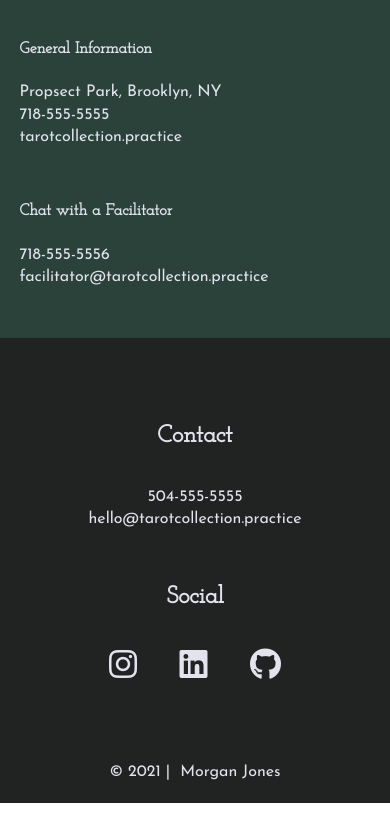
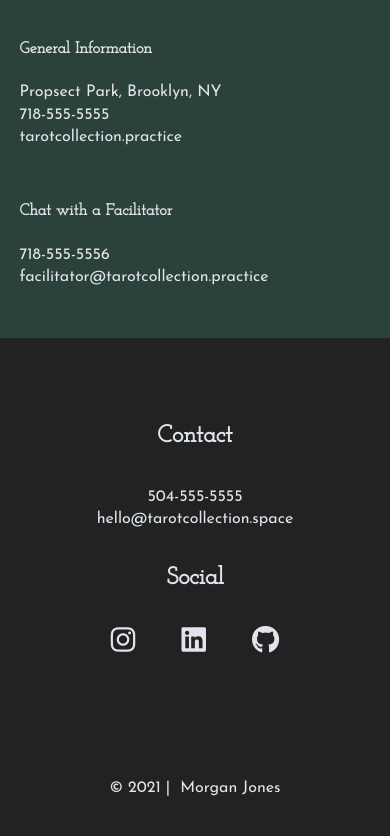
Before and after one commit to MorganEJLA/final-tarot, a website: page about/index.html in a window 390 px wide. Shown: the part 1012-1848 px from the top of the page. Before the commit the page ends 1815 px from the top, so only its background shows below. Drawn offline with Linux system fonts and the light colour scheme; files that its build step writes are made by us from their sources; files whose address does not match are found by name; a web font is replaced by a local one.

Commit message:
tested for mobile in chrome

```diff
--- a/about/index.html
+++ b/about/index.html
@@ -107,7 +107,7 @@
           <address>
             <p>
               504-555-5555<br>
-              hello@tarotcollection.practice
+              hello@tarotcollection.space
             </p>
           </address>
         </div>
--- a/css/main.css
+++ b/css/main.css
@@ -125,7 +125,7 @@ textarea {
 
   .site-title{
     font-family: Josefin Slab, serif;
-    margin-left:30px;
+    margin-left:20px;
     font-size: 2em;
     font-style: italic;
 
@@ -152,10 +152,14 @@ textarea {
   }
   h3,
   h4 {
-   font-family:Josefin Slab, serif;
+    font-family:Josefin Slab, serif;
   }
 
 
+  footer h4{
+    font-size: 1.5em;
+
+  }
 
 
 
@@ -227,12 +231,14 @@ textarea {
     width: 100%;
     display: flex;
     justify-content: space-around;
+    margin-right: 40px;
 
   }
 
   nav li{
     font-size: 1.125em;
     list-style-type: none;
+    margin-right: 10px;
 
   }
 
@@ -249,42 +255,39 @@ textarea {
 
 
 
-  footer {
 
+  footer .container {
     flex-direction: column;
+    width: 55%;
+    margin: 50px 20px;
+   align-content:center;
 
   }
 
 
-  footer h4{
-    font-size: 1.5em;
+
+  .contact, .social h4{
+    margin-bottom: 0;
   }
 
-  footer p {
-    margin: 0;
-  }
-
-  footer .container {
-    width: 55%;
-    margin: 50px 0;
-  }
-
-  footer .contact {
-    margin-bottom: 50px;
+  .address p{
+    flex-flow:column wrap;
+    justify-content: center;
   }
 
   footer .social-icons {
     display: flex;
     justify-content: space-around;
     align-items: center;
+    font-size: 1.75em;
   }
 
-  footer .social-icons p {
+  /* footer .social-icons p {
+
     display: flex;
     justify-content: center;
     align-items: center;
-    font-size: 2em;
-  }
+  } */
 
   footer .copyright {
     margin: 20px 0;
```
